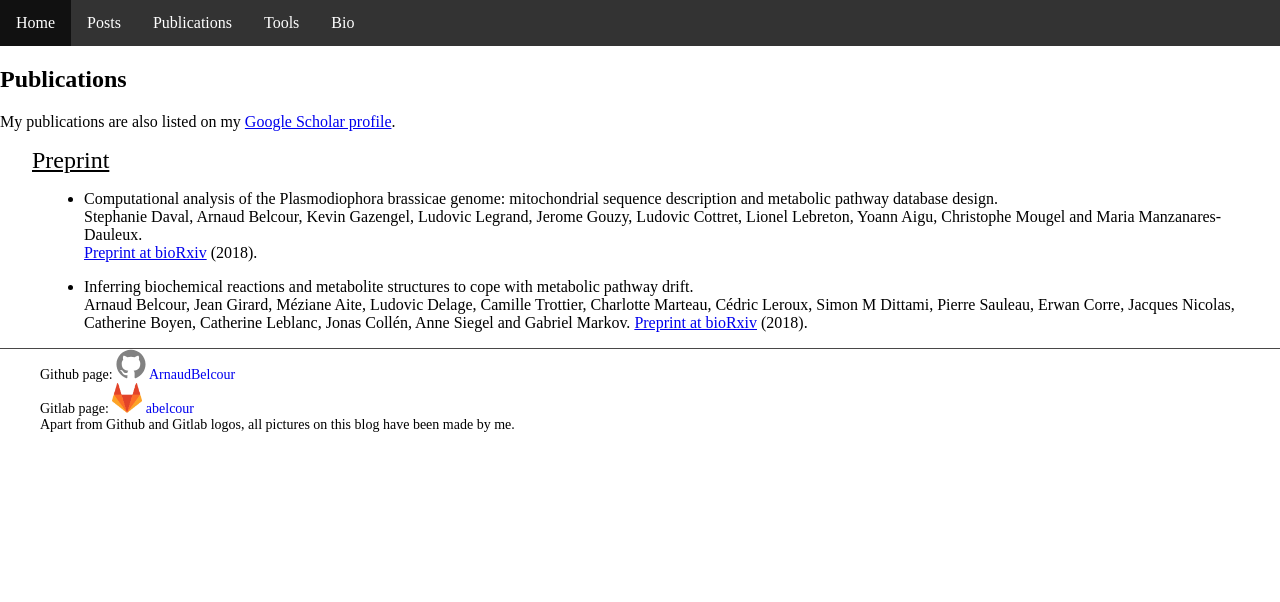
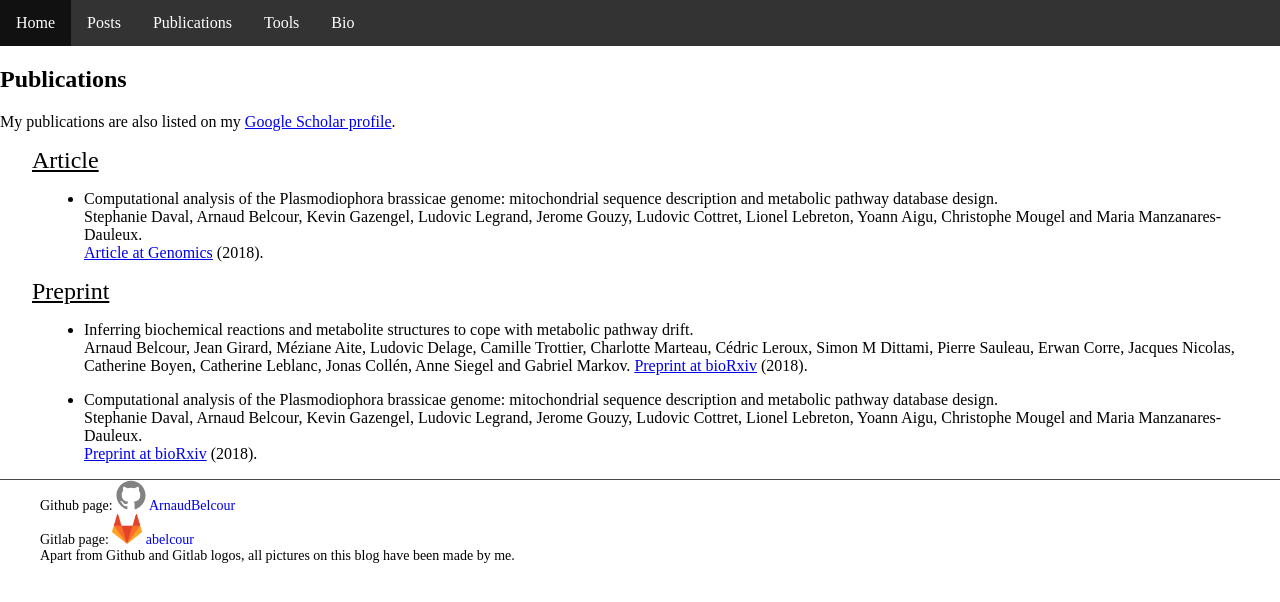
Before and after one commit to ArnaudBelcour/blog, a Jekyll site: the page built from pages/publications.html, in a window 1280 px wide. Shown: the top 602 px of the page. Built offline with Jekyll 4.4.1, drawn with Linux system fonts in a browser that asks for light colours.

Commit message:
Add accepted manuscript.

```diff
--- a/pages/publications.html
+++ b/pages/publications.html
@@ -7,20 +7,28 @@ permalink: pages/publications/
 
 	<h1 class="page-heading">Publications</h1>
 	<p> My publications are also listed on my <a href='https://scholar.google.fr/citations?user=DGcD6P0AAAAJ&hl=fr'>Google Scholar profile</a>.</p>
+	<h2>Article</h2>
+	<ul>
+		<li>
+			<p> Computational analysis of the Plasmodiophora brassicae genome: mitochondrial sequence description and metabolic pathway database design. <br>
+				Stephanie Daval, Arnaud Belcour, Kevin Gazengel, Ludovic Legrand, Jerome Gouzy, Ludovic Cottret, Lionel Lebreton, Yoann Aigu, Christophe Mougel and Maria Manzanares-Dauleux. <br>
+				<a href='https://doi.org/10.1016/j.ygeno.2018.11.013'>Article at Genomics</a> (2018).
+			</p>
+		</li>
+	</ul>
 	<h2>Preprint</h2>
 		<ul>
+			<li>
+				<p> Inferring biochemical reactions and metabolite structures to cope with metabolic pathway drift. <br>
+					Arnaud Belcour, Jean Girard, Méziane Aite, Ludovic Delage, Camille Trottier, Charlotte Marteau, Cédric Leroux, Simon M Dittami, Pierre Sauleau, Erwan Corre, Jacques Nicolas, Catherine Boyen, Catherine Leblanc, Jonas Collén, Anne Siegel and Gabriel Markov.
+					<a href='https://doi.org/10.1101/462556 '>Preprint at bioRxiv</a> (2018).
+				</p>
+			</li>
 			<li>
 				<p> Computational analysis of the Plasmodiophora brassicae genome: mitochondrial sequence description and metabolic pathway database design. <br>
 					Stephanie Daval, Arnaud Belcour, Kevin Gazengel, Ludovic Legrand, Jerome Gouzy, Ludovic Cottret, Lionel Lebreton, Yoann Aigu, Christophe Mougel and Maria Manzanares-Dauleux. <br>
 					<a href='https://doi.org/10.1101/335406'>Preprint at bioRxiv</a> (2018).
 				</p>
 			</li>
-				<li>
-					<p> Inferring biochemical reactions and metabolite structures to cope with metabolic pathway drift. <br>
-						Arnaud Belcour, Jean Girard, Méziane Aite, Ludovic Delage, Camille Trottier, Charlotte Marteau, Cédric Leroux, Simon M Dittami, Pierre Sauleau, Erwan Corre, Jacques Nicolas, Catherine Boyen, Catherine Leblanc, Jonas Collén, Anne Siegel and Gabriel Markov.
-						<a href='https://doi.org/10.1101/462556 '>Preprint at bioRxiv</a> (2018).
-					</p>
-				</li>
 		</ul>
-
 </div>
```
Lines whose indentation alone changed are shown as unchanged.
